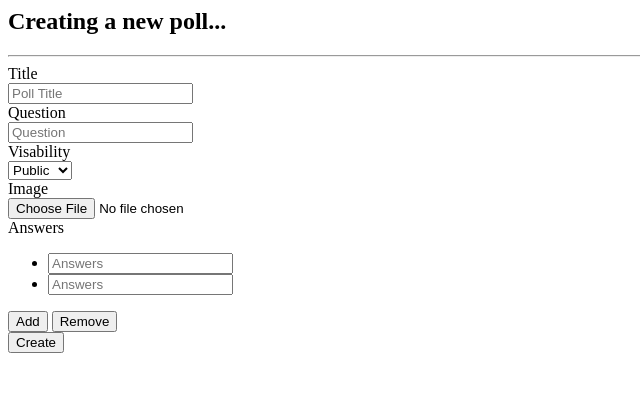
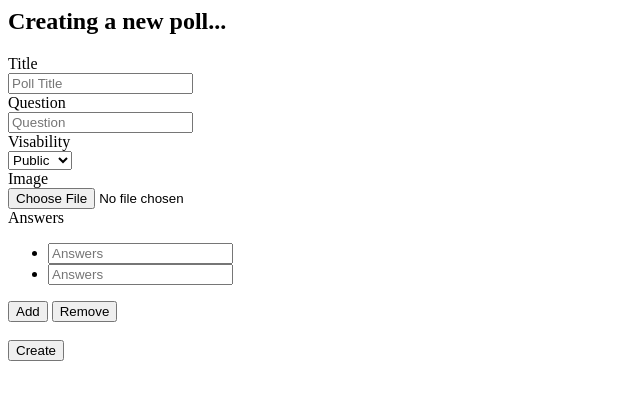
Before and after one commit to tiagomctavares/LTW, a PHP site: page /newPoll.php in a window 1280 px wide. Shown: the top 400 px of the page, without its empty margins (0-640 px from the left). Run offline with PHP 8.4, Linux system fonts and the light colour scheme; some libraries are stand-ins or nearby versions.

Commit message:
Fixed errors on merge

```diff
--- a/project/resources/templates/pages/newPoll.php
+++ b/project/resources/templates/pages/newPoll.php
@@ -1,9 +1,9 @@
 <div class="container col-lg-6 col-md-8 col-sm-10 col-xs-12 logRegForm" id="newPoll">
 	<div class="panel panel-default col-lg-12">
 		<h2 class="pull-left col-lg-12">Creating a new poll...</h2>
-		<hr>
+		<div class="line"></div>
 
-		<div class="panel-body col-lg-4 col-sm-8 col-xs-12">
+		<div class="col-lg-6 col-sm-8 col-xs-12">
 			<form class="form-horizontal" role="form" action="<?=HOME_URL ?>/?page=action_newPoll" method="POST" enctype="multipart/form-data">
 				<!--TITLE-->
 				<div class="form-group has-feedback">
@@ -24,9 +24,9 @@
 				<!-- Visability -->
 				<div class="form-group">
 					<label for="visability" class="col-lg-2">Visability</label>
-					<div class=" col-lg-2">
+					<div class=" col-lg-4">
 						<select class="form-control" id="visability" name="isPublic">
-						  <option value="1">Public <i class="glyphicon glyphicon-eye-open" title="public"> </i></option>
+						  <option value="1" selected>Public <i class="glyphicon glyphicon-eye-open" title="public"> </i></option>
 						  <option value="0">Private <i class="glyphicon glyphicon-eye-close" title="private"> </i></option>
 						</select>
 					</div>
@@ -35,8 +35,8 @@
 				<!-- Image -->
 				<div class="form-group">
 					<label for="image" class="col-lg-2">Image</label>
-					<div class=" col-lg-2">
-						<input type="file" id="image" name="image">
+					<div class=" col-lg-10">
+						<input type="file" id="image" name="image" class="form-control">
 					</div>
 				</div>
 
@@ -52,6 +52,7 @@
 								<input type="text" class="form-control" id="answers" placeholder="Answers" name="answers" required>
 							</li>
 						</ul>
+						<div class="text-right">
 							<button class="btn_add">
 								Add
 							</button>
@@ -60,7 +61,8 @@
 							</button>
 						</div>
 					</div>
-
+				</div>
+				<br>
 				<!--SUBMIT BUTTON-->
 				<div class="form-group">
 				    <div class="col-lg-12 text-right">
```
Lines whose indentation alone changed are shown as unchanged.
